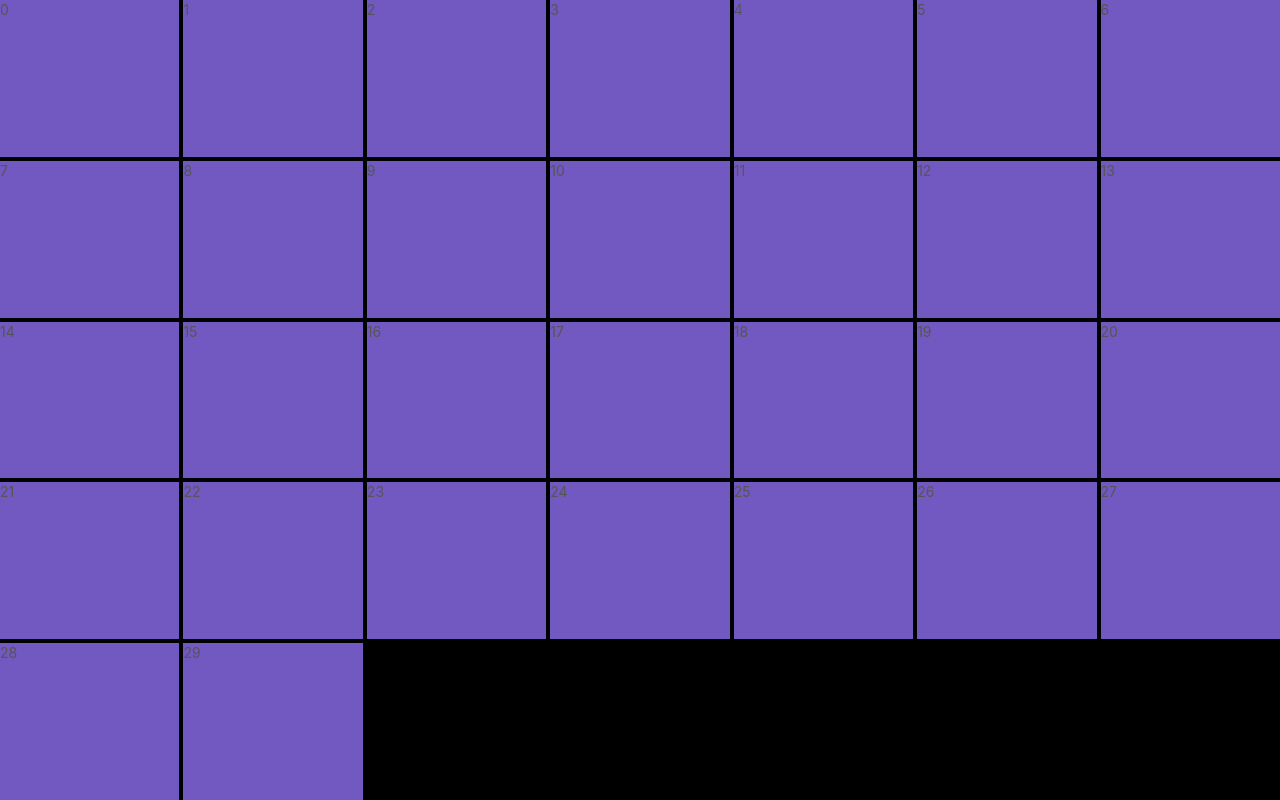
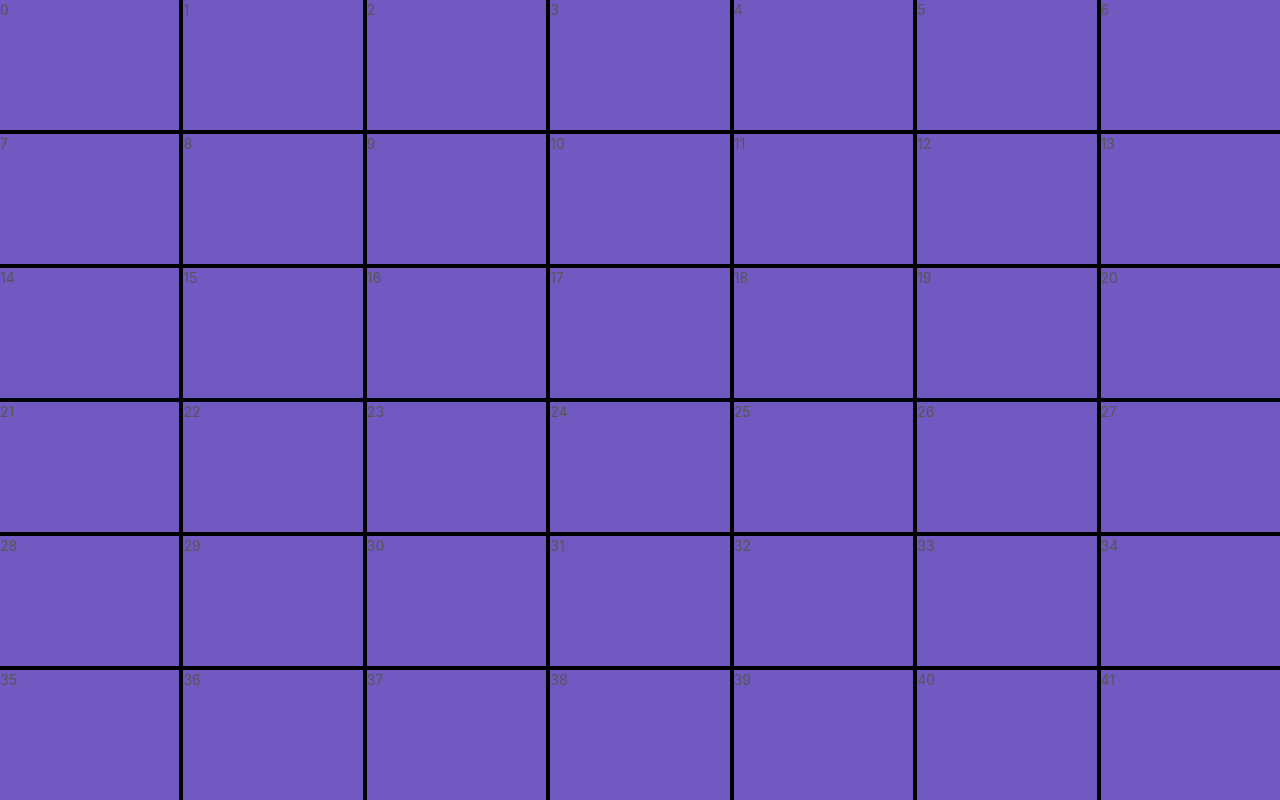
Before and after one commit to andreknob/ReactCalendar, a React (Create React App) app: page /calendar in a window 1280 px wide. Built offline with nearby package versions, Linux system fonts and the light colour scheme.

Commit message:
feat: rendering the correct amount of cells

```diff
--- a/src/pages/Calendar/Calendar.tsx
+++ b/src/pages/Calendar/Calendar.tsx
@@ -8,7 +8,7 @@ import {
 import { Container, Cell } from "./styles";
 
 function Calendar() {
-  const { currentDate, displayDates } = useSelector(selectCalendar);
+  const { currentDate, displayDates, numRows } = useSelector(selectCalendar);
   const dispatch = useDispatch();
 
   console.log("currentDate");
@@ -17,12 +17,10 @@ function Calendar() {
   console.log(displayDates);
 
   return (
-    <Container>
-      {Array(30)
-        .fill(0)
-        .map((item, index) => (
-          <Cell>{index}</Cell>
-        ))}
+    <Container numRows={numRows}>
+      {displayDates.map((item, index) => (
+        <Cell>{index}</Cell>
+      ))}
     </Container>
   );
 }
--- /dev/null
+++ b/src/pages/Calendar/interfaces.ts
@@ -0,0 +1,3 @@
+export interface IContainerProps {
+  numRows: number;
+}
--- a/src/pages/Calendar/styles.tsx
+++ b/src/pages/Calendar/styles.tsx
@@ -1,15 +1,20 @@
 import styled from "styled-components";
 
-export const Container = styled.section({
+import { IContainerProps } from "./interfaces";
+
+export const Container = styled.section<IContainerProps>((props) => ({
   height: "100vh",
   backgroundColor: "black",
 
   display: "grid",
   gridTemplateColumns: "1fr 1fr 1fr 1fr 1fr 1fr 1fr",
-  gridTemplateRows: "1fr 1fr 1fr 1fr 1fr",
+  gridTemplateRows: new Array(props.numRows)
+    .fill(null)
+    .map(() => "1fr")
+    .join(" "),
 
   gridGap: "4px",
-});
+}));
 
 export const Cell = styled.div({
   backgroundColor: "#7159c1",
```
